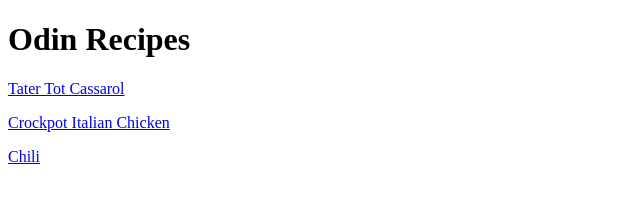
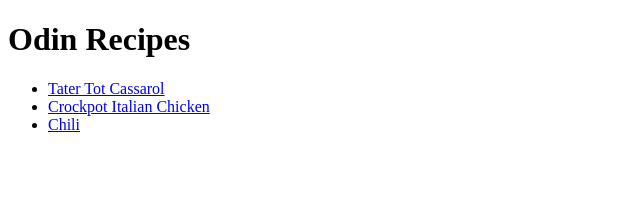
Before and after one commit to Angeredbone/odin-recipes, a plain HTML site: page index.html in a window 1280 px wide. Shown: the whole page, without its empty margins (0-640 px from the left). Drawn offline with Linux system fonts and the light colour scheme.

Commit message:
changed recipe organization from <p> to <ul>

```diff
--- a/index.html
+++ b/index.html
@@ -2,12 +2,14 @@
     <html lang="en">
     <head>
         <meta charset="UTF-8">
-        <title>Recipe  Project</title>
+        <title>Recipe Project</title>
     </head>
     <body>
      <h1>Odin Recipes</h1>
-     <p><a href="recipes/tater-tot-cassarol.html">Tater Tot Cassarol</a></p>
-     <p><a href="recipes/crock-pot-italian-chicken.html">Crockpot Italian Chicken</a></p>
-     <p><a href="recipes/chili.html"> Chili</a></p>
+     <ul>
+     <li><a href="recipes/tater-tot-cassarol.html">Tater Tot Cassarol</a></li>
+     <li><a href="recipes/crock-pot-italian-chicken.html">Crockpot Italian Chicken</a></li>
+     <li><a href="recipes/chili.html"> Chili</a></li>
+     </ul>
     </body>
     </html>
```
